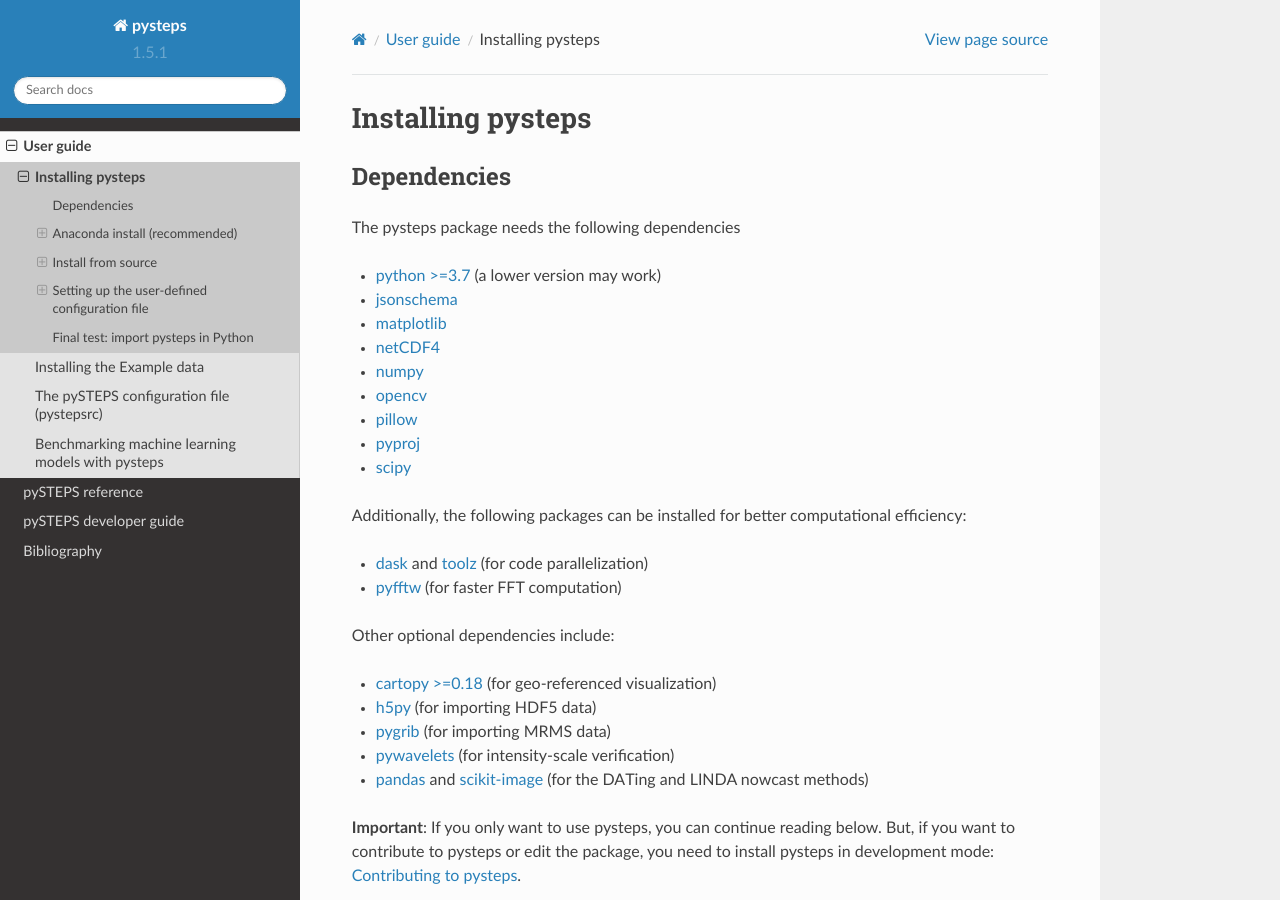
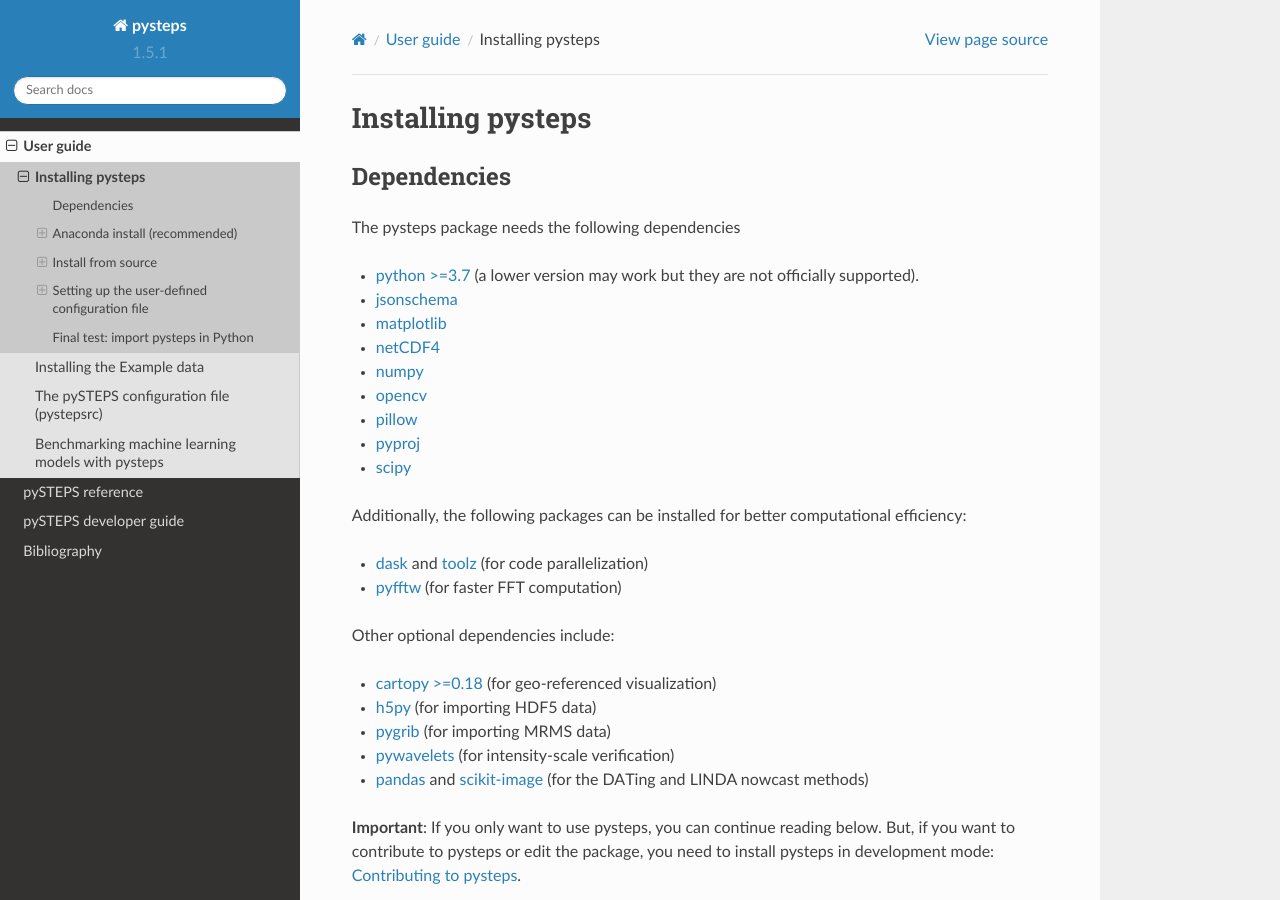
Before and after one commit to pySTEPS/pysteps, a Sphinx documentation site: the page built from doc/source/user_guide/install_pysteps.rst, in a window 1280 px wide and 900 px high. Built offline with Sphinx 7.4.7 and the Read the Docs theme 2.0.0, drawn with Linux system fonts in a browser that asks for light colours; pages that are not in the unit, such as notebooks, are missing from menus.

Commit message:
Minor tweaks/Remove empty file

```diff
--- a/doc/source/user_guide/install_pysteps.rst
+++ b/doc/source/user_guide/install_pysteps.rst
@@ -8,7 +8,7 @@ Dependencies
 
 The pysteps package needs the following dependencies
 
-* `python >=3.7 <http://www.python.org/>`_ (a lower version may work)
+* `python >=3.7 <http://www.python.org/>`_ (a lower version may work but they are not officially supported).
 * `jsonschema <https://pypi.org/project/jsonschema/>`_
 * `matplotlib <http://matplotlib.org/>`_
 * `netCDF4 <https://pypi.org/project/netCDF4/>`_
```
Also changed, not shown: 1 other file.
